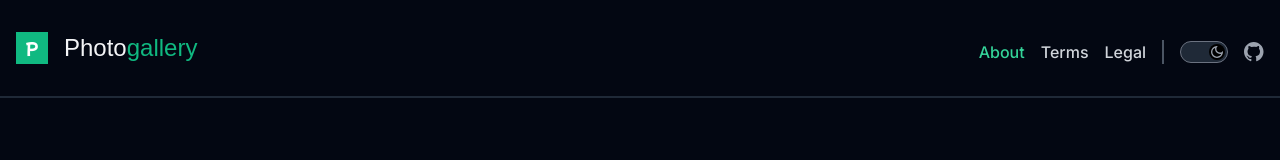
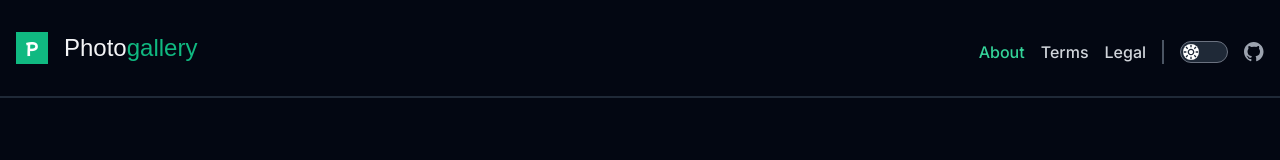
Before and after one commit to blueorionn/photogallery, a Next.js app: page /about in a window 1280 px wide. Shown: the top 160 px of the page. Built offline with nearby package versions, Linux system fonts and the light colour scheme; a web font is replaced by a local one.

Commit message:
add dark mode button ui

```diff
--- a/src/components/Header/Header.tsx
+++ b/src/components/Header/Header.tsx
@@ -79,23 +79,21 @@ export default function Header() {
               <button
                 type="button"
                 onClick={() => themeManager?.toggleTheme()}
-                className="min-w-12 p-0.5 rounded-full bg-gray-800 border border-gray-500"
+                className="min-w-12 p-0.5 rounded-full flex bg-gray-800 border border-gray-500"
               >
                 <span className="sr-only">Theme toogle button</span>
-                <div className="w-full flex justify-between items-center rounded-full">
+                <div className="relative w-max flex justify-end items-center rounded-full dark:grow transition-all duration-300 ease-in-out">
                   <svg
                     xmlns="http://www.w3.org/2000/svg"
-                    height="24px"
                     viewBox="0 -960 960 960"
-                    className="fill-gray-800 h-4 w-4 bg-white invisible"
+                    className="fill-gray-800 h-4 w-4 bg-white rounded-full block dark:hidden transition-all duration-300 ease-in-out"
                   >
                     <path d="M480-360q50 0 85-35t35-85q0-50-35-85t-85-35q-50 0-85 35t-35 85q0 50 35 85t85 35Zm0 80q-83 0-141.5-58.5T280-480q0-83 58.5-141.5T480-680q83 0 141.5 58.5T680-480q0 83-58.5 141.5T480-280ZM200-440H40v-80h160v80Zm720 0H760v-80h160v80ZM440-760v-160h80v160h-80Zm0 720v-160h80v160h-80ZM256-650l-101-97 57-59 96 100-52 56Zm492 496-97-101 53-55 101 97-57 59Zm-98-550 97-101 59 57-100 96-56-52ZM154-212l101-97 55 53-97 101-59-57Zm326-268Z" />
                   </svg>
                   <svg
                     xmlns="http://www.w3.org/2000/svg"
-                    height="24px"
                     viewBox="0 -960 960 960"
-                    className="fill-gray-400 h-4 w-4 bg-black rounded-full"
+                    className="fill-gray-400 h-4 w-4 bg-black rounded-full hidden dark:block transition-all duration-300 ease-in-out"
                   >
                     <path d="M480-120q-150 0-255-105T120-480q0-150 105-255t255-105q14 0 27.5 1t26.5 3q-41 29-65.5 75.5T444-660q0 90 63 153t153 63q55 0 101-24.5t75-65.5q2 13 3 26.5t1 27.5q0 150-105 255T480-120Zm0-80q88 0 158-48.5T740-375q-20 5-40 8t-40 3q-123 0-209.5-86.5T364-660q0-20 3-40t8-40q-78 32-126.5 102T200-480q0 116 82 198t198 82Zm-10-270Z" />
                   </svg>
```
